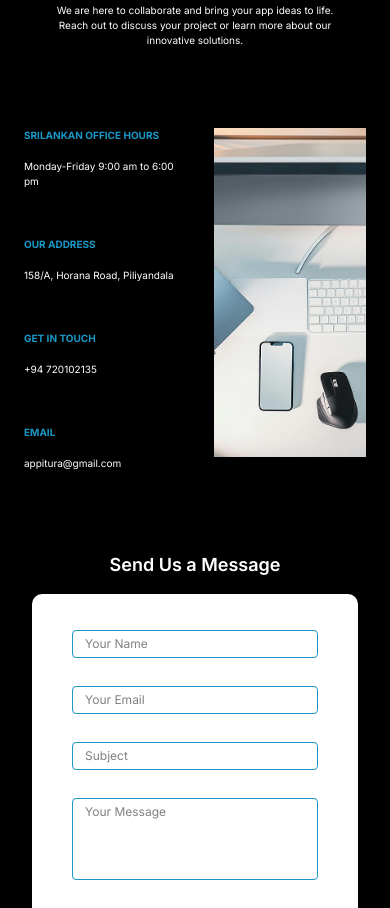
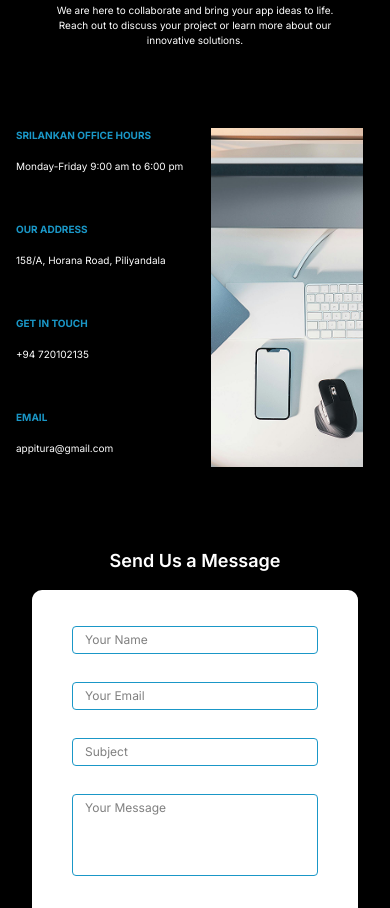
Before and after one commit to Knight-Owl-Org/Appitura, a Next.js app: page / in a window 390 px wide. Shown: the part 2960-3868 px from the top of the page. Built offline with nearby package versions, Linux system fonts and the light colour scheme.

Commit message:
responsive 4

```diff
--- a/src/components/home/contactUs/contactUs.tsx
+++ b/src/components/home/contactUs/contactUs.tsx
@@ -70,7 +70,7 @@ export default function Home() {
           </div>
 
           {/* Contact Info + Image side by side */}
-          <div className="flex w-full px-2 space-x-4 items-start">
+          <div className="flex w-full  space-x-4 items-start">
             {/* Contact Info */}
             <div className="w-1/2 space-y-12 text-left" style={{fontFamily:"Inter"}}>
               <div>
@@ -92,8 +92,8 @@ export default function Home() {
             </div>
 
             {/* Image */}
-            <div className="w-1/2 flex justify-end">
-              <div className="w-[152px] h-[329px] relative  overflow-hidden">
+            <div className=" flex justify-end">
+              <div className="w-[152px] h-[339px] relative  overflow-hidden">
                 <Image
                   src="/contactUs.png"
                   alt="Workspace"
```
